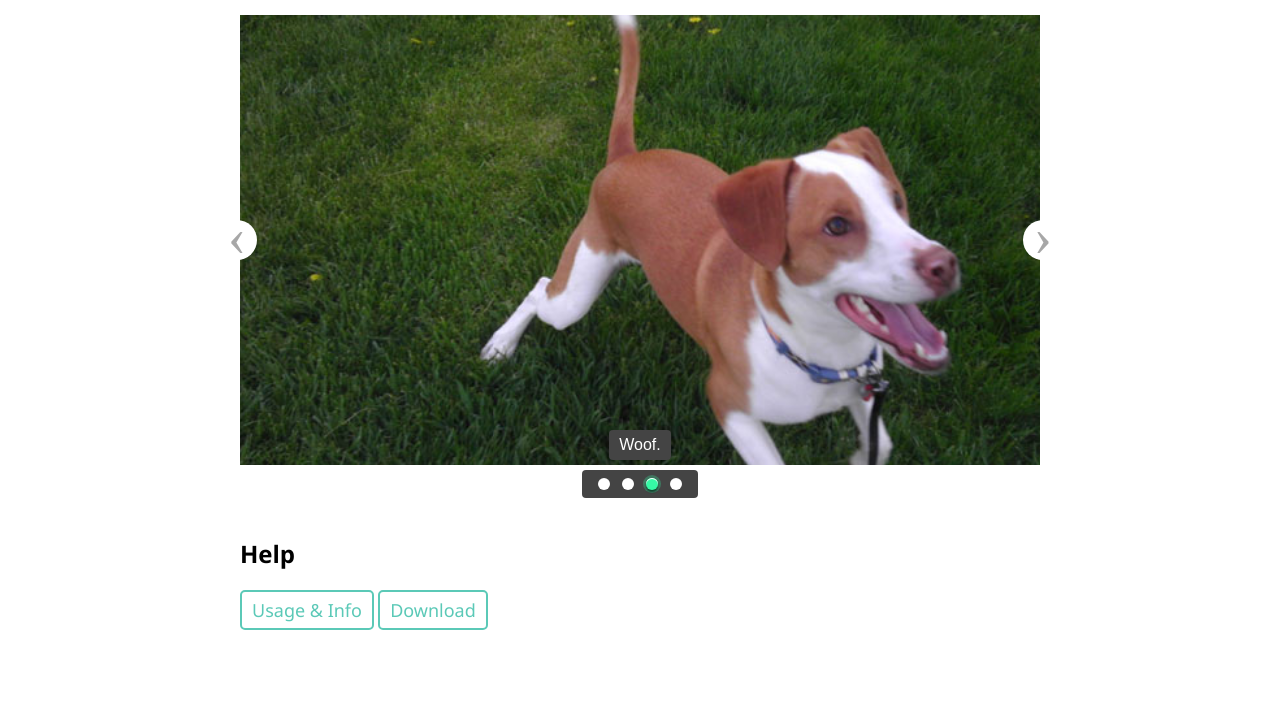
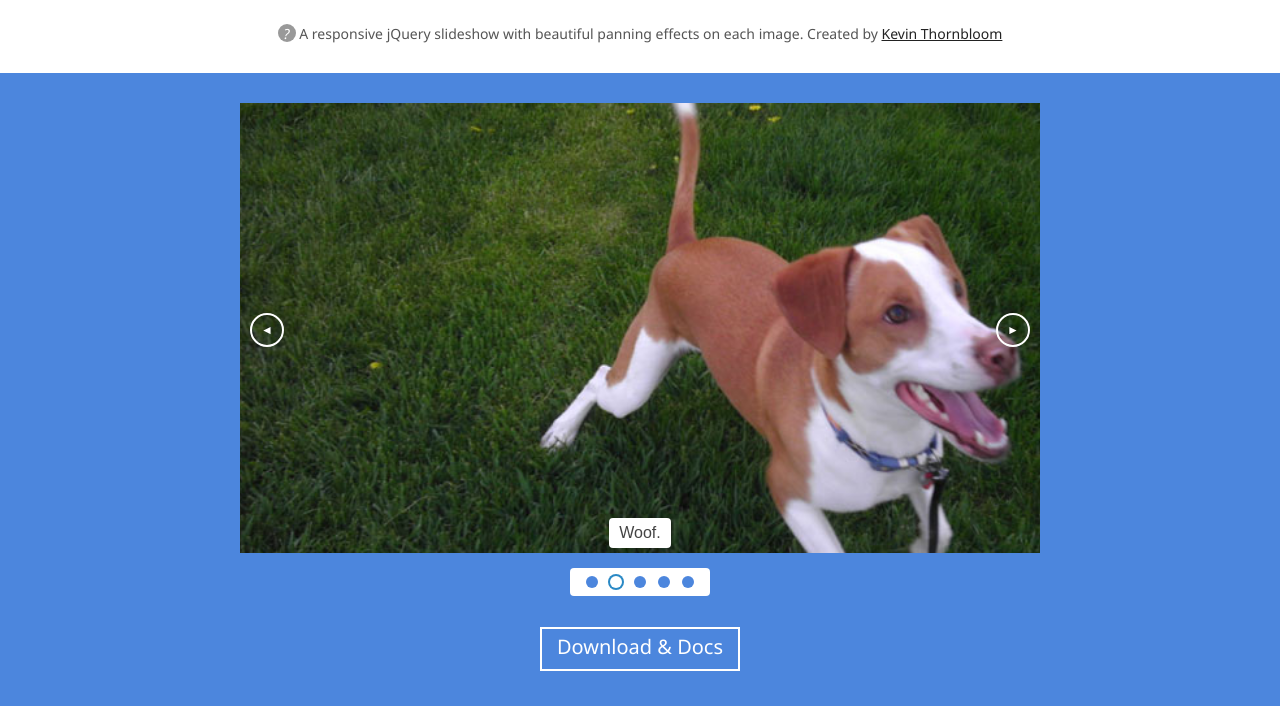
Before and after one commit to kthornbloom/Smoothslides, a plain HTML site: page index.html in a window 1280 px wide. Shown: the part 168-874 px from the top of the page. Before the commit the page ends 846 px from the top, so only its background shows below. Drawn offline with nearby package versions, Linux system fonts and the light colour scheme.

Commit message:
Enhancements
- normal, reverse, random order
- slideshow now orders correctly
- slideshow now starts on 1st slide instead of 2nd
- new example theme

```diff
--- a/css/smoothslides.css
+++ /dev/null
@@ -1,79 +0,0 @@
-.ss-slides-wrap {
-    position: relative;
-    display: block;
-    line-height: 0px;
-}
-.ss-capwrap {
-    text-align:center;
-    position:absolute;
-    bottom:5px;
-    width:100%;
-    text-align: center;
-}
-.ss-caption {
-    font-size:16px;
-    display: inline-block;
-}
-.ss-pag-wrap {
-    position: absolute;
-    text-align: center;
-    width: 100%;
-}
-.ss-paginate {
-    display: inline-block;
-    font-size: 20px;
-}
-.ss-paginate a:link,
-.ss-paginate a:visited {
-    display: inline-block;
-    width: 12px;
-    height: 12px;
-    background: #ccc;
-}
-.ss-current {
-    background:#000!important;
-}
-.ss-slides {
-    position:relative;
-    overflow:hidden;
-    display:block;
-    transform-origin:50% 50%;
-    -ms-transform-origin:50% 50%;
-    -webkit-transform-origin:50% 50%;
-}
-.ss-slide {
-    top:0;
-    left:0;
-    position: absolute;
-    width:100%;
-    zoom: 1;
-    line-height:0;
-    -webkit-backface-visibility: hidden;
-}
-.ss-slide:after {
-    content: "";
-    display: block;
-    clear: both;
-    visibility: hidden;
-    line-height: 0;
-    height: 0;
-}
-.ss-slide img {
-    max-width:100%;
-}
-.notrans {
-    -webkit-transition: none!important;
-    -moz-transition:none!important;
-    transition: none!important;
-}
-#ss-prev, #ss-next {
-    position: absolute;
-}
-#ss-prev:hover, #ss-next:hover {
-}
-#ss-prev {
-    left:-23px;
-}
-#ss-next {
-    right:-23px;
-}
--- a/css/smoothslides.theme.css
+++ b/css/smoothslides.theme.css
@@ -1,8 +1,4 @@
-.ss-slides-wrap {
-    position: relative;
-    display: block;
-    line-height: 0px;
-}
+/* Captions */
 .ss-capwrap {
     text-align:center;
     position:absolute;
@@ -11,26 +7,28 @@
     text-align: center;
 }
 .ss-caption {
-    background: #444444;
+    background: #fff;
     border-radius:4px;
-    color:#fff;
+    color:#444;
     padding:15px 10px;
     font-family:sans-serif;
     font-size:16px;
     display: inline-block;
 }
+
+/* Pagination */
 .ss-pag-wrap {
     position: absolute;
     text-align: center;
     width: 100%;
-    padding-top:5px;
+    padding-top:15px;
 }
 .ss-paginate {
     display: inline-block;
     font-size: 20px;
     padding: 5px 10px;
     border-radius: 4px;
-    background: #444444;
+    background: #fff;
 }
 .ss-paginate a:link,
 .ss-paginate a:visited {
@@ -39,11 +37,51 @@
     height: 12px;
     border-radius: 6px;
     margin: 3px 6px;
-    background: #FFF;
+    background: #4C86DD;
+    -webkit-transition:all .2s ease-out;
+}
+.ss-paginate a:hover {
+    box-shadow: 0 0px 0 2px #2A89C5;
 }
 .ss-current {
-    background:#36f9a5!important;
-    box-shadow: inset 0 1px 0 #fff, 0 0 0 3px rgba(54, 249, 165, 0.27), 0 2px 2px #000;
+    background: #FFF!important;
+    box-shadow: 0 0px 0 2px #2A89C5;
+}
+
+/* Previous & Next Buttons */
+#ss-prev, #ss-next {
+    position: absolute;
+    top: 50%;
+    z-index: 50;
+    font-size: 12px;
+    font-family: serif;
+    margin-top: -15px;
+    line-height: 31px;
+    width: 30px;
+    height: 30px;
+    display: inline-block;
+    color: #fff;
+    text-decoration: none;
+    border-radius: 17px;
+    text-align: center;
+    border:2px solid #fff;
+}
+#ss-prev:hover, #ss-next:hover {
+    color:#444;
+    background: #fff;
+}
+#ss-prev {
+    left:10px;
+}
+#ss-next {
+    right:10px;
+}
+
+/* Probably don't need to edit below here */
+.ss-slides-wrap {
+    position: relative;
+    display: block;
+    line-height: 0px;
 }
 .ss-slides {
     position:relative;
@@ -78,29 +116,3 @@
     -moz-transition:none!important;
     transition: none!important;
 }
-#ss-prev, #ss-next {
-    position: absolute;
-    top: 50%;
-    z-index: 50;
-    font-size: 55px;
-    font-family: serif;
-    margin-top: -20px;
-    line-height: 34px;
-    width: 40px;
-    height: 40px;
-    display: inline-block;
-    color: #a7a7a7;
-    background: #FFF;
-    text-decoration: none;
-    border-radius: 30px;
-    text-align: center;
-}
-#ss-prev:hover, #ss-next:hover {
-    color:#000;
-}
-#ss-prev {
-    left:-23px;
-}
-#ss-next {
-    right:-23px;
-}
--- /dev/null
+++ b/css/stylesheet.css
@@ -0,0 +1,97 @@
+/**************************************/
+/* THIS IS UNRELATED TO THE SLIDESHOW */
+/**************************************/
+
+body, html {
+	padding:0px;
+	margin:0px;
+	background: #4C86DD;
+	color:#fff;
+	font-size: 18px;
+	font-family: "Segoe UI", Frutiger, "Frutiger Linotype", "Dejavu Sans", "Helvetica Neue", Arial, sans-serif;
+	text-align: center;
+}
+header {
+	background:#fff;
+	color:#555;
+	font-size: 14px;
+}
+header i {
+	background:#999;
+	color:#fff;
+	width:18px;
+	height:18px;
+	display: inline-block;
+	border-radius:9px;
+}
+.head-centering {
+	max-width: 900px;
+	margin:0 auto;
+	padding:30px;
+}
+header h1 {
+	font-size: 60px;
+}
+.page{
+	padding: 5px 0px 30px 0px;
+	max-width: 800px;
+	margin: 0 auto;
+}
+.page ul {
+	text-align: left;
+	display: block;
+	margin: 0 auto;
+	background: #407AC4;
+	max-width: 900px;
+	padding: 30px 60px;
+}
+header a:link,
+header a:visited {
+	color:#222;
+}
+hr {
+	border:0;
+	border-bottom: 2px solid #fff;
+}
+a:hover {
+	color:#449a8c;
+}
+pre {
+	background: #333;
+	padding: 10px;
+	overflow: auto;
+	color: #BBB7A9;
+}
+.button {
+	text-decoration: none;
+	color: #fff;
+	background: none;
+	text-align: center;
+	border: 2px solid #fff;
+	padding: 8px 15px 12px 15px;
+	margin:5px 0;
+	display: inline-block;
+	font-size: 20px;
+	line-height: 1em;
+}
+.button:hover {
+	background:#fff;
+	color:#4C86DD;
+}
+.demo-centering {
+	max-width: 800px;
+	margin:0 auto;
+	padding:30px 30px 40px 30px;
+	-webkit-transition:padding .4s ease-out;
+}
+
+@media all and (max-width: 768px) {
+	.demo-centering {
+		padding:0 0 40px 0;
+	}
+}
+@media all and (max-width: 450px) {
+	header h1 {
+		font-size: 30px;
+	}
+}
--- a/index.html
+++ b/index.html
@@ -18,58 +18,17 @@
 <!-- CSS ====================================================== -->
 	<link rel="stylesheet" href="css/smoothslides.theme.css">
 	<!-- Demo CSS (don't use) -->
-	<style type="text/css">
-		body, html {
-			padding:0px;
-			margin:0px;
-			background: #fff;
-		}
-		.page{
-			padding: 5px 30px 30px 30px;
-			max-width: 800px;
-			margin: 0 auto;
-			font-family: "Segoe UI", Frutiger, "Frutiger Linotype", "Dejavu Sans", "Helvetica Neue", Arial, sans-serif;
-		}
-		a:link,
-		a:visited {
-			color:#5BC9B7;
-		}
-		a:hover {
-			color:#449a8c;
-		}
-		pre {
-			background: #333;
-			padding: 10px;
-			overflow: auto;
-			color: #BBB7A9;
-			}
-		#hub {
-			text-decoration: none;
-			color: #5BC9B7;
-			border: 2px solid #5BC9B7;
-			padding: 6px 10px;
-			display: inline-block;
-			border-radius: 5px;
-			font-size: 18px;
-		}
-		#hub:hover {
-			background:#5BC9B7;
-			color:#fff;
-		}
-		.demo {
-			text-align: center;
-			padding:30px 0
-		}
-	</style>
-
+	<link rel="stylesheet" href="css/stylesheet.css">
 </head>
 <body>
-<br>
-<div class="page">
+<header>
+	<div class="head-centering">
 <h1>Smoothslides</h1>
-A simple, lightweight, and responsive jQuery slideshow by <a href="http://kthornbloom.com">Kevin Thornbloom</a> that features <a href="http://en.wikipedia.org/wiki/Ken_Burns_effect" target="_blank">Ken Burns</a> type animations.
+<i>?</i> A responsive jQuery slideshow with beautiful panning effects on each image. Created by <a href="https://twitter.com/kthornbloom" target="_blank">Kevin Thornbloom</a>
+	</div>
+</header>
 
-<div class="demo">
+<div class="demo-centering">
 	<!-- markup for slideshow -->
 	<div class="ss-slides">
 	    <div class="ss-slide">
@@ -84,20 +43,27 @@ A simple, lightweight, and responsive jQuery slideshow by <a href="http://kthorn
 	    <div class="ss-slide" title="Valley">
 	        <img src="images/4.jpg" />
 	    </div>
+	    <div class="ss-slide" title="Waves">
+	        <img src="images/5.jpg" />
+	    </div>
 
 	</div>
 </div>
+
+<div class="page">
 <br>
-<h2>Help</h2>
-<a href="http://kthornbloom.com/smoothslides.php" id="hub">Usage & Info</a>
-<a href="https://github.com/kthornbloom/Smoothslides" id="hub">Download</a>
-</div><br>
+<a href="https://github.com/kthornbloom/Smoothslides" class="button">Download & Docs</a>
+
 <!-- JS ======================================================= -->
 	<script type="text/javascript" src="http://ajax.googleapis.com/ajax/libs/jquery/1.8.3/jquery.js"></script>
 	<script type="text/javascript" src="js/smoothslides.min.js"></script>
 	<script type="text/javascript">
+		/* wait for images to load */
 		$(window).load( function() {
-			$(document).smoothSlides();
+			$(document).smoothSlides({
+			playTimer: 4000
+			/* options seperated by commas */
+			});
 		});
 	</script>
 </body>
```
Also changed, not shown: js/smoothslides.js (+47 -11 lines), images/5.jpg (added), js/smoothslides.min.js.
